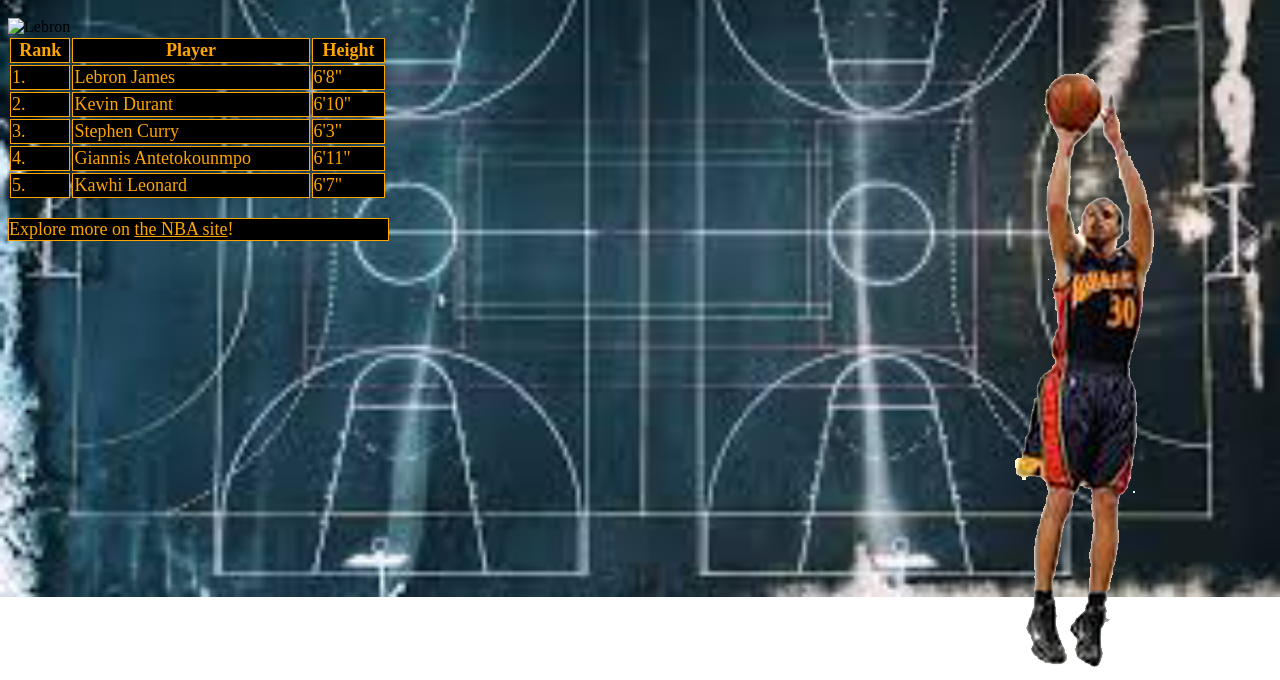
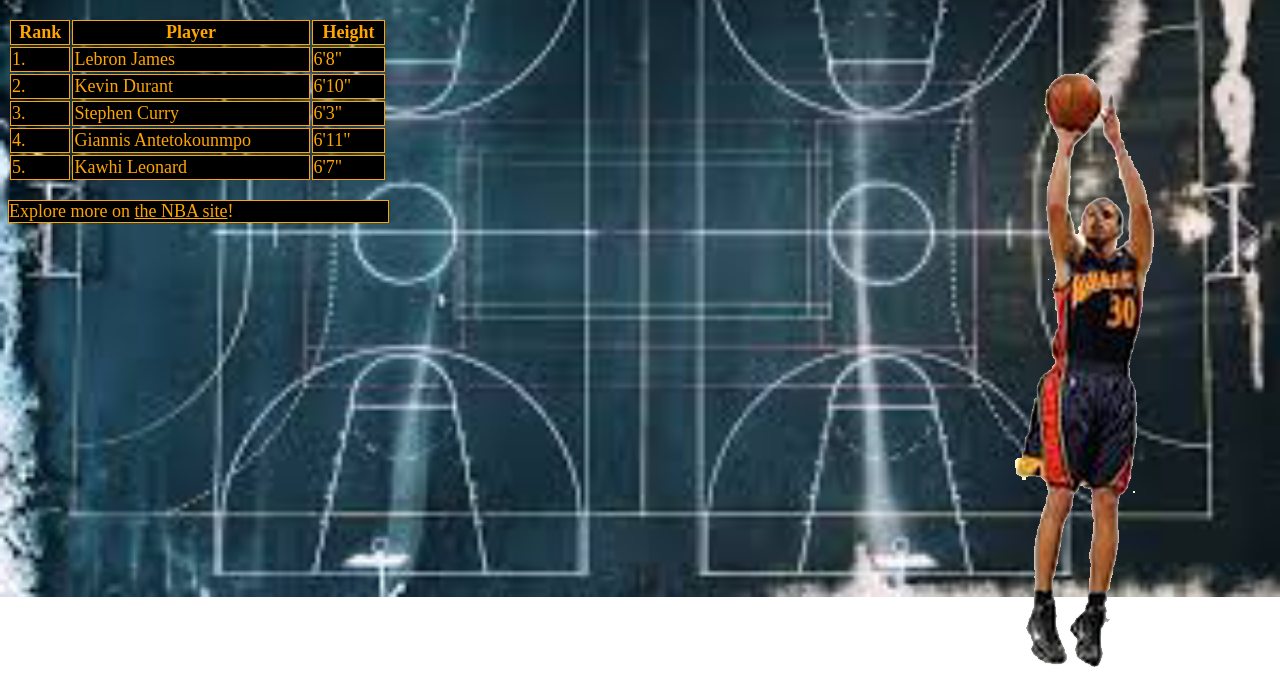
Before and after one commit to jchayes24/jchayes24.github.io, a plain HTML site: page bball.html in a window 1280 px wide. Shown: the part 120-800 px from the top of the page. Drawn offline with Linux system fonts and the light colour scheme.

Commit message:
Update bball.html

```diff
--- a/bball.html
+++ b/bball.html
@@ -14,10 +14,6 @@
         <div class = "Steph">
            <img src= "steph.png" alt = "Steph">
         </div>
-        <div class= "Lebron">
-            <img src= "" alt= "Lebron">
-        </div>
-
                 <table>
                         <tr>
                           <th>Rank</th>
```
